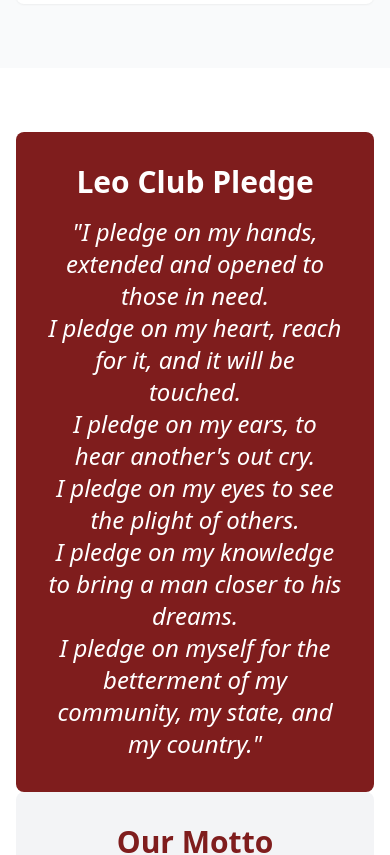
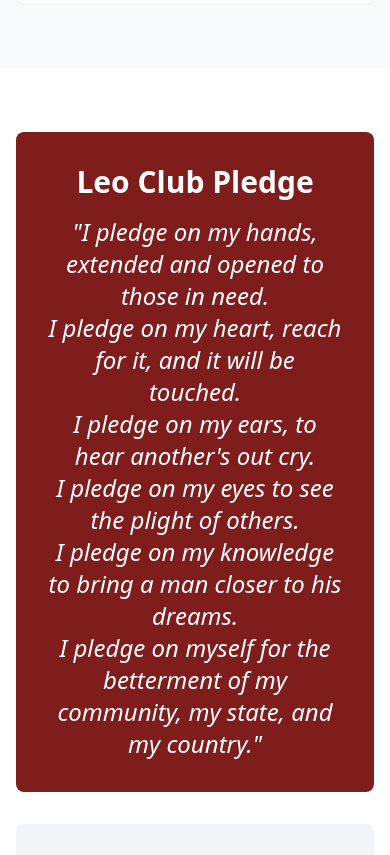
Before and after one commit to 8bitUHM/fhsleoclub, a React (Vite) app: page / in a window 390 px wide. Shown: the part 1900-2755 px from the top of the page. Built offline with nearby package versions, Linux system fonts and the light colour scheme.

Commit message:
edited responsiveness

```diff
--- a/src/pages/index.tsx
+++ b/src/pages/index.tsx
@@ -40,7 +40,7 @@
         <section className="bg-gray-50 py-16 px-4">
           <div className="max-w-7xl mx-auto">
             <h2 className="text-3xl md:text-4xl font-bold text-red-900 mb-8 text-center">Benefits of Joining</h2>
-            <div className="grid md:grid-cols-3 gap-8">
+            <div className="grid grid-cols-1 sm:grid-cols-2 md:grid-cols-3 gap-8">
               {[
                 'Develop skills as a project organizer, time manager, and team leader.',
                 'Learn how teamwork, cooperation, and collaboration can bring exciting changes to your community and the world.',
@@ -57,7 +57,7 @@
         {/* Pledge & Motto */}
         <section className="py-16 px-4">
           <div className="max-w-7xl mx-auto">
-            <div className="flex-auto gap-20">
+            <div className="flex flex-col gap-8 md:flex-row">
               <div className="bg-red-900 text-white text-center p-8 rounded-lg">
                 <h3 className="text-3xl font-bold mb-4">Leo Club Pledge</h3>
                 <p className="text-2xl italic">
```
